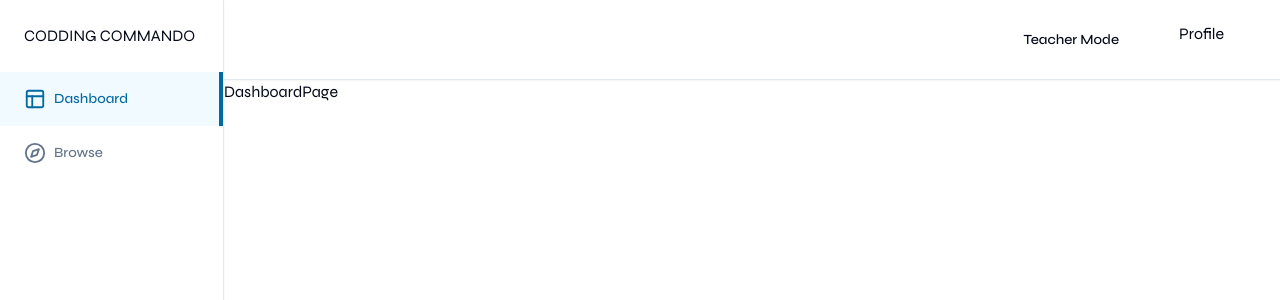
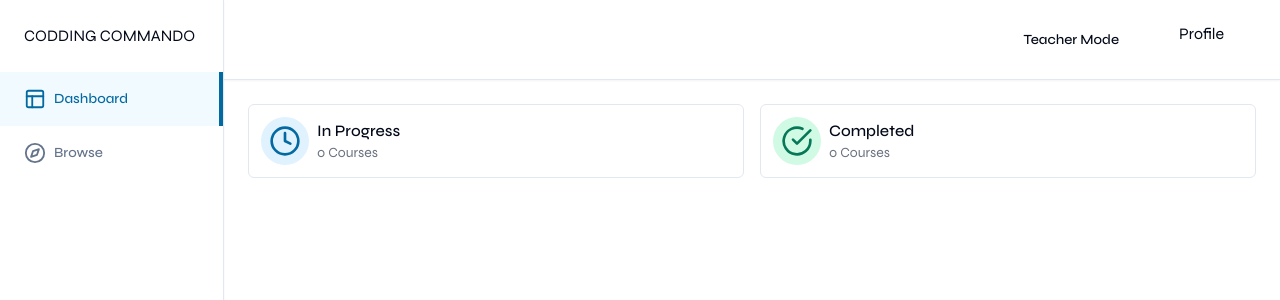
Before and after one commit to mukeshkr123/codding_commando_frontend, a Next.js app: page /dashboard in a window 1280 px wide. Shown: the top 300 px of the page. Built offline with nearby package versions, Linux system fonts and the light colour scheme.

Commit message:
add infoCard to dashboard

```diff
--- /dev/null
+++ b/app/(root)/(dashboard)/(roots)/dashboard/_components/infoCard.jsx
@@ -0,0 +1,18 @@
+import { IconBadge } from "@/components/icon-bagde";
+import React from "react";
+
+const InfoCard = ({ variant, icon: Icon, numberofItems, label }) => {
+  return (
+    <div className="flex items-center gap-x-2 rounded-md border p-3">
+      <IconBadge variant={variant} icon={Icon} />
+      <div>
+        <p className="font-medium">{label}</p>
+        <p className="text-sm text-gray-500">
+          {numberofItems} {numberofItems === 1 ? "Course" : "Courses"}
+        </p>
+      </div>
+    </div>
+  );
+};
+
+export default InfoCard;
--- a/app/(root)/(dashboard)/(roots)/dashboard/page.jsx
+++ b/app/(root)/(dashboard)/(roots)/dashboard/page.jsx
@@ -1,7 +1,34 @@
+import { redirect } from "next/navigation";
 import React from "react";
+import InfoCard from "./_components/infoCard";
+import { CheckCircle, Clock } from "lucide-react";
 
 const DashboardPage = () => {
-  return <div>DashboardPage</div>;
+  const userId = 12344;
+
+  if (!userId) {
+    return redirect("/");
+  }
+
+  const coursesInProgress = 0;
+
+  return (
+    <div className="space-y-4 p-6">
+      <div className="grid grid-cols-1 gap-4 sm:grid-cols-2 ">
+        <InfoCard
+          icon={Clock}
+          label="In Progress"
+          numberofItems={coursesInProgress}
+        />
+        <InfoCard
+          icon={CheckCircle}
+          label="Completed"
+          numberofItems={coursesInProgress}
+          variant="success"
+        />
+      </div>
+    </div>
+  );
 };
 
 export default DashboardPage;
--- /dev/null
+++ b/components/icon-bagde.jsx
@@ -0,0 +1,47 @@
+import { cva } from "class-variance-authority";
+import { cn } from "lib/utils";
+
+const backgroundVariants = cva(
+  "flex items-center justify-center rounded-full",
+  {
+    variants: {
+      variant: {
+        default: "bg-sky-100",
+        success: "bg-emerald-100",
+      },
+      size: {
+        default: "p-2",
+        sm: "p-1",
+      },
+    },
+    defaultVariants: {
+      variant: "default",
+      size: "default",
+    },
+  }
+);
+
+const iconVariants = cva("", {
+  variants: {
+    variant: {
+      default: "text-sky-700",
+      success: "text-emerald-700",
+    },
+    size: {
+      default: "h-8 w-8",
+      sm: "h-4 w-4",
+    },
+  },
+  defaultVariants: {
+    variant: "default",
+    size: "default",
+  },
+});
+
+export const IconBadge = ({ icon: Icon, variant, size }) => {
+  return (
+    <div className={cn(backgroundVariants({ variant, size }))}>
+      <Icon className={cn(iconVariants({ variant, size }))} />
+    </div>
+  );
+};
```
